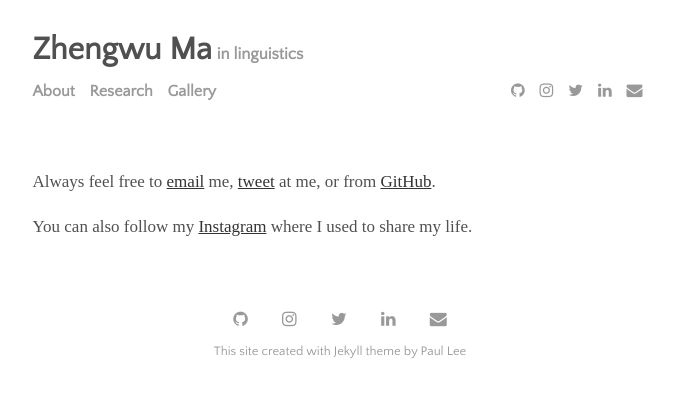
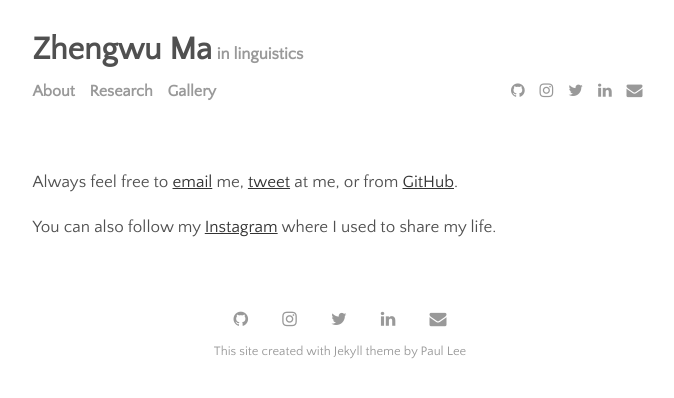
Before and after one commit to zhengwuma/zhengwuma.github.io, a Jekyll site: the page built from menu/contact.md, in a window 1280 px wide. Shown: the top 398 px of the page, without its empty margins (300-974 px from the left). Built offline with Jekyll 4.4.1, drawn with Linux system fonts in a browser that asks for light colours.

Commit message:
Update _base.scss

```diff
--- a/_sass/_base.scss
+++ b/_sass/_base.scss
@@ -3,7 +3,7 @@
 */
 
 body {
-  font-family: Poppins;
+  font-family: $sans-serif-font-family;
   font-size: 17px;
   color: $body-color;
   line-height: 1.75rem;
```
